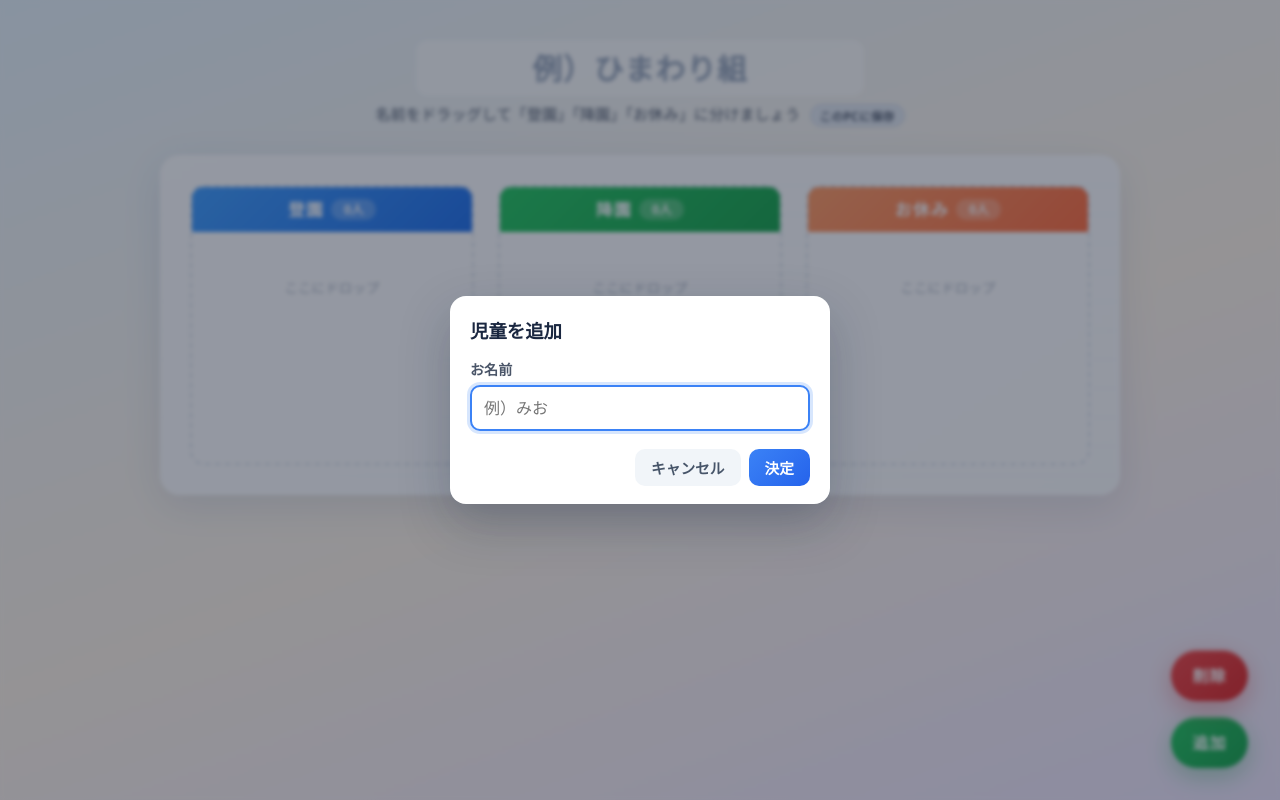
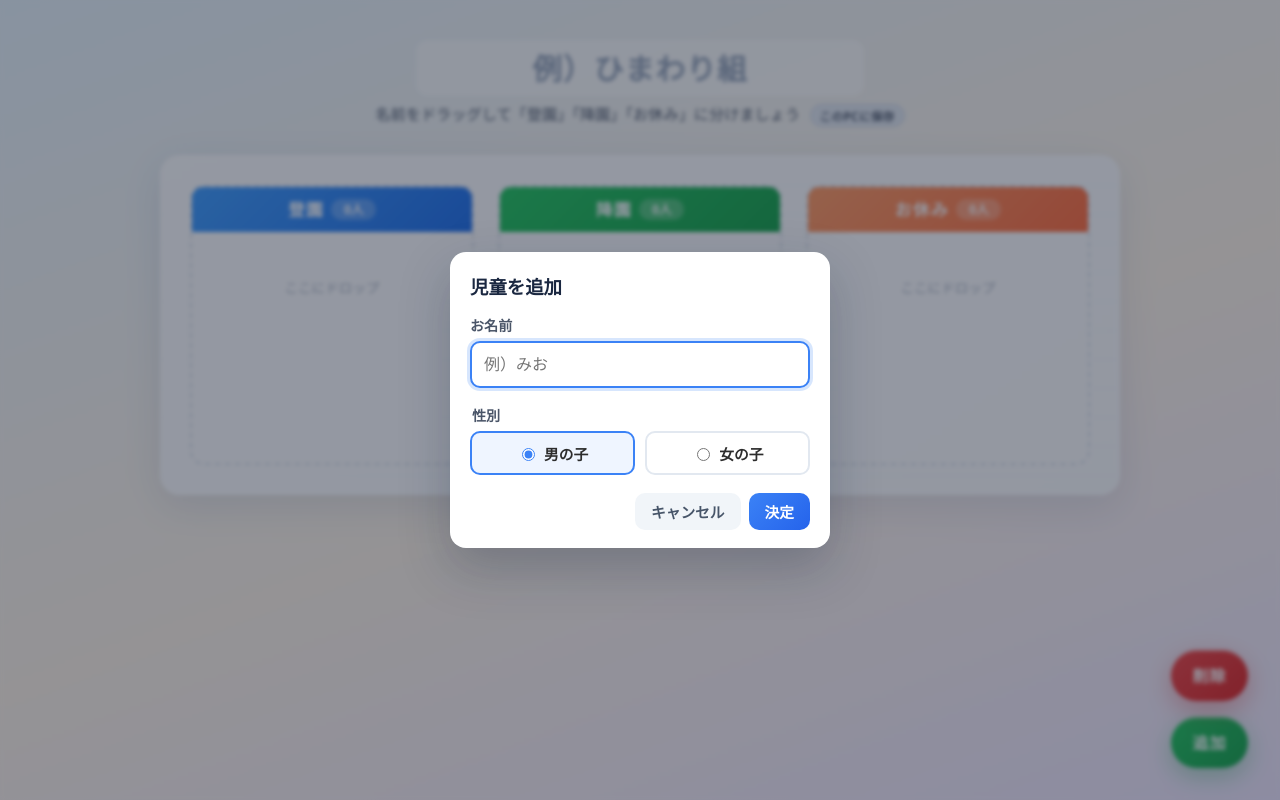
Before and after one commit to hiroto224-hub/Attendance_management_local, a website: page index.html in a window 1280 px wide. Both pictures are taken after a click on the button "追加". Drawn offline with Linux system fonts and the light colour scheme.

Commit message:
性別機能を追加

```diff
--- a/css/styles.css
+++ b/css/styles.css
@@ -214,11 +214,10 @@ body {
   padding: 0.55rem 0.95rem;
   border-radius: 10px;
   color: #1f2a44;
-  background: linear-gradient(145deg, #fff7c2 0%, #fde68a 50%, #fcd34d 100%);
   box-shadow:
-    2px 3px 0 rgba(180, 130, 0, 0.35),
+    2px 3px 0 rgba(0, 0, 0, 0.15),
     inset 0 1px 0 rgba(255, 255, 255, 0.85),
-    inset 0 -2px 0 rgba(200, 150, 40, 0.25);
+    inset 0 -2px 0 rgba(0, 0, 0, 0.08);
   transition:
     transform 0.08s ease,
     box-shadow 0.15s ease;
@@ -249,6 +248,24 @@ body {
 
 .magnet-name {
   line-height: 1.4;
+}
+
+.magnet--male {
+  color: #1e3a5f;
+  background: linear-gradient(145deg, #dbeafe 0%, #93c5fd 50%, #60a5fa 100%);
+  box-shadow:
+    2px 3px 0 rgba(37, 99, 235, 0.35),
+    inset 0 1px 0 rgba(255, 255, 255, 0.85),
+    inset 0 -2px 0 rgba(37, 99, 235, 0.2);
+}
+
+.magnet--female {
+  color: #7f1d1d;
+  background: linear-gradient(145deg, #fecaca 0%, #f87171 50%, #ef4444 100%);
+  box-shadow:
+    2px 3px 0 rgba(185, 28, 28, 0.35),
+    inset 0 1px 0 rgba(255, 255, 255, 0.85),
+    inset 0 -2px 0 rgba(185, 28, 28, 0.2);
 }
 
 /* 追加ボタン（右下 FAB） */
@@ -370,6 +387,43 @@ body {
   box-shadow: 0 0 0 3px rgba(59, 130, 246, 0.2);
 }
 
+.dialog-fieldset {
+  border: none;
+  margin: 0 0 1.1rem;
+  padding: 0;
+}
+
+.dialog-sex-options {
+  display: flex;
+  gap: 0.65rem;
+}
+
+.dialog-sex-option {
+  flex: 1;
+  display: flex;
+  align-items: center;
+  justify-content: center;
+  gap: 0.4rem;
+  padding: 0.6rem 0.75rem;
+  font-size: 0.92rem;
+  font-weight: 700;
+  border-radius: 10px;
+  border: 2px solid #e2e8f0;
+  cursor: pointer;
+  transition:
+    border-color 0.15s ease,
+    background 0.15s ease;
+}
+
+.dialog-sex-option:has(input:checked) {
+  border-color: #3b82f6;
+  background: rgba(59, 130, 246, 0.08);
+}
+
+.dialog-sex-option input {
+  accent-color: #3b82f6;
+}
+
 .dialog-help {
   margin: -0.45rem 0 1rem;
   font-size: 0.82rem;
--- a/index.html
+++ b/index.html
@@ -77,6 +77,19 @@
           <h2 id="dialog-title" class="dialog-title">児童を追加</h2>
           <label for="dialog-name-input" class="dialog-label">お名前</label>
           <input id="dialog-name-input" class="dialog-input" type="text" placeholder="例）みお" autocomplete="off" />
+          <fieldset class="dialog-fieldset">
+            <legend class="dialog-label">性別</legend>
+            <div class="dialog-sex-options">
+              <label class="dialog-sex-option">
+                <input id="dialog-sex-male" name="dialog-sex" type="radio" value="male" checked />
+                男の子
+              </label>
+              <label class="dialog-sex-option">
+                <input id="dialog-sex-female" name="dialog-sex" type="radio" value="female" />
+                女の子
+              </label>
+            </div>
+          </fieldset>
           <div class="dialog-actions">
             <button type="button" class="btn-secondary" id="btn-dialog-cancel">キャンセル</button>
             <button type="button" class="btn-primary" id="btn-dialog-ok">決定</button>
--- a/js/app.js
+++ b/js/app.js
@@ -43,7 +43,8 @@ function parseChild(v) {
     if (!name)
         return undefined;
     const status = normalizeAttendanceStatus(o.status);
-    return { id: o.id, name, status };
+    const sex = o.sex === "female" ? "female" : "male";
+    return { id: o.id, name, status, sex };
 }
 /**
  * 保存済みJSONの状態値を、現在の3分類へ正規化します。
@@ -154,6 +155,8 @@ const btnDelete = must(document.querySelector("#btn-delete-open"), "#btn-delete-
 const dlgBackdrop = must(document.querySelector("#dialog-backdrop"), "#dialog-backdrop");
 const dlgPanel = must(document.querySelector("#dialog-panel"), "#dialog-panel");
 const dlgName = must(document.querySelector("#dialog-name-input"), "#dialog-name-input");
+const dlgSexMale = must(document.querySelector("#dialog-sex-male"), "#dialog-sex-male");
+const dlgSexFemale = must(document.querySelector("#dialog-sex-female"), "#dialog-sex-female");
 const dlgCancel = must(document.querySelector("#btn-dialog-cancel"), "#btn-dialog-cancel");
 const dlgOk = must(document.querySelector("#btn-dialog-ok"), "#btn-dialog-ok");
 const deleteDlgBackdrop = must(document.querySelector("#delete-dialog-backdrop"), "#delete-dialog-backdrop");
@@ -297,7 +300,7 @@ function makeHint(text) {
  */
 function makeMagnet(child) {
     const magnet = document.createElement('div');
-    magnet.className = "magnet";
+    magnet.className = `magnet magnet--${child.sex}`;
     magnet.draggable = true;
     magnet.setAttribute("role", "group");
     magnet.setAttribute("aria-label", `${child.name} のマグネット`);
@@ -402,6 +405,8 @@ function dlgOpen() {
     dlgBackdrop.classList.remove("is-hidden");
     dlgBackdrop.setAttribute("aria-hidden", "false");
     dlgName.value = "";
+    dlgSexMale.checked = true;
+    dlgSexFemale.checked = false;
     dlgName.focus();
 }
 /** 追加ダイアログを閉じます。 */
@@ -450,10 +455,12 @@ function confirmAddChild() {
         dlgClose();
         return false;
     }
+    const sex = dlgSexFemale.checked ? "female" : "male";
     state.children.push({
         id: newChildId(),
         name,
         status: "arrival",
+        sex,
     });
     persist();
     render();
```
Also changed, not shown: ts/app.ts (+15 -2 lines), 1 other file.
